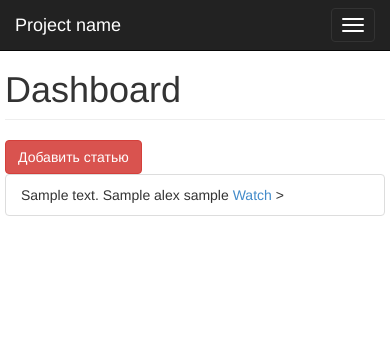
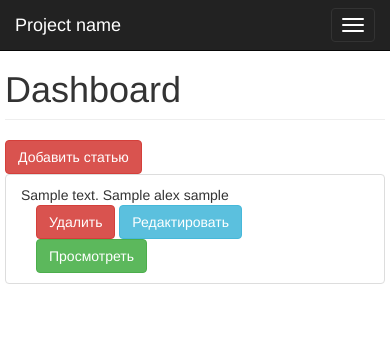
Before and after one commit to AlexLeyba/progect1, a Django app: page /admin/articles in a window 390 px wide; the page is wider, and only the part inside the window is pictured. Shown: the top 351 px of that part. Run offline with Django 3.2, Linux system fonts and the light colour scheme; tables that the repository leaves empty hold one stand-in row (values such as "Sample post"); some libraries are stand-ins or nearby versions.

Commit message:
Задание#4 Light#1

```diff
--- a/firstapp/templates/admin/articles.html
+++ b/firstapp/templates/admin/articles.html
@@ -12,7 +12,15 @@
                     {{ e.content  }}
                     {{ e.title }}
                     {{ e.slug }}
-                    <a class="align-right" href="element/{{ e.slug }}"> Watch </a>>
+                     <div class="container">
+                        <div class="row">
+                            <div class="col-md-12">
+                                <a class="align-right btn btn-danger" href="http://127.0.0.1:8000/admin/articles_del/{{ e.content }}"> Удалить </a>
+                                <a class="align-right btn btn-info" href="http://127.0.0.1:8000/admin/articles/edit/{{ e.slug }}"> Редактировать </a>
+                                <a class="align-right btn btn-success" href="http://127.0.0.1:8000/articles/{{ e.slug }}"> Просмотреть </a>
+                            </div>
+                        </div>
+                    </div>
                 </li>
             {% endfor %}
         </ul>
--- a/firstapp/urls.py
+++ b/firstapp/urls.py
@@ -10,6 +10,7 @@ urlpatterns = [
     re_path('^articles/(?P<x>\w+)/$', cnt),
     path('admin/articles/add/', add),
     path('admin/articles', articles),
-
+    re_path('^admin/articles_del/(?P<content>\w+)/$', articles_del),
+    re_path('^admin/articles/edit/(?P<slug>\w+)/$', articles_edit),
 
 ]
--- a/firstapp/views.py
+++ b/firstapp/views.py
@@ -1,6 +1,6 @@
-from django.shortcuts import render
+from typing import Dict, Any, Tuple
 
-# Create your views here.
+from django.shortcuts import render, redirect, HttpResponse
 from firstapp.models import Alex
 
 
@@ -58,3 +58,20 @@ def add(request):
         i = Alex.objects.create(content=a, title=a_2, slug=a_3)
         i.save()
     return render(request, 'admin/add.html')
+
+
+# удляет статью в админке
+def articles_del(request, content):
+    odj = Alex.objects.get(content=content).delete()
+    return redirect('http://127.0.0.1:8000/admin/articles/')
+
+
+# функция редактирования статьи в админке
+def articles_edit(request, slug):
+    y = Alex.objects.filter(slug=slug).values_list()
+    content = {
+        'content': y[0][1],
+        'title': y[0][2],
+        'slug': y[0][3]
+    }
+    return render(request, 'admin/edit.html', content)
--- a/project1/urls.py
+++ b/project1/urls.py
@@ -25,6 +25,7 @@ urlpatterns = [
     re_path('^articles/(?P<x>\w+)/$', cnt),
     path('admin/articles/add/', add),
     path('admin/articles', articles),
-
+    re_path('^admin/articles_del/(?P<content>\w+)/$', articles_del),
+    re_path('^admin/articles/edit/(?P<slug>\w+)/$', articles_edit),
 
 ]
```
Also changed, not shown: firstapp/templates/admin/edit.html (added, +10 -0 lines), project1/settings.py (+6 -3 lines).
